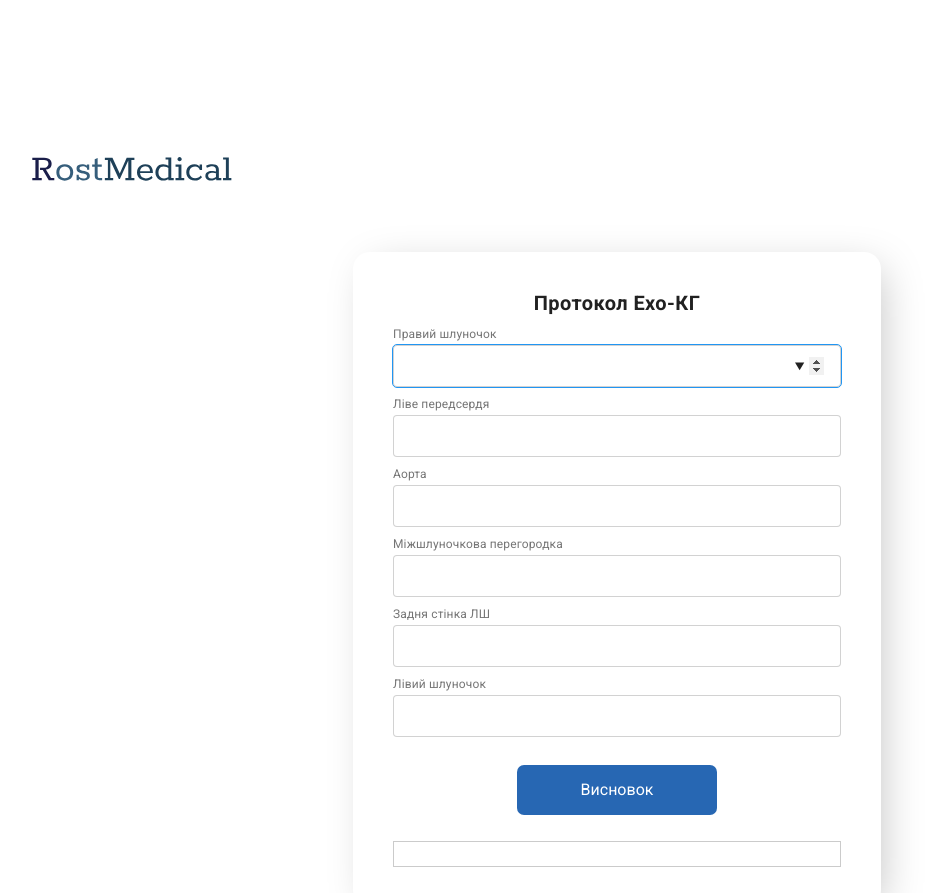
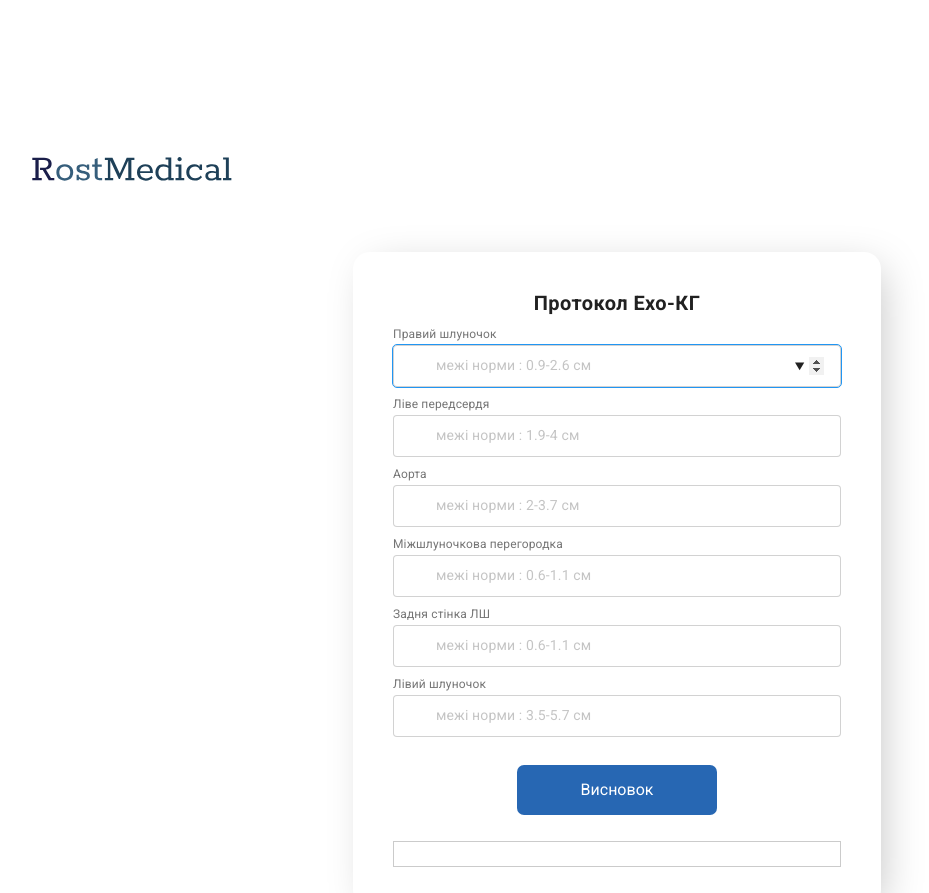
Before and after one commit to rostykwave/echo, a plain HTML site: page index.html in a window 1280 px wide. Shown: the top 893 px of the page, without its empty margins (23-952 px from the left). Drawn offline with nearby package versions, Linux system fonts and the light colour scheme.

Commit message:
placeholders

```diff
--- a/app.js
+++ b/app.js
@@ -69,7 +69,7 @@ function calculateEcho() {
     }
 
     ///Виведення інформації
-    result.innerHTML = rvResult + laResult + aortaResult + wallsResult + lvResult + norma ;
+    result.innerHTML = rvResult + laResult + aortaResult + lvResult + wallsResult + norma ;
 }
 
 
--- a/index.html
+++ b/index.html
@@ -26,37 +26,37 @@
                 <!-- Правий шлуночок -->
                 <label class="form__field">
                     <span class="form__label">Правий шлуночок</span>
-                    <input class="form__input" list="rv-sizes" type="number" name="rv"  id="rv" autofocus>
+                    <input class="form__input" placeholder="межі норми : 0.9-2.6 см" list="rv-sizes" type="number" name="rv"  id="rv" autofocus>
                 </label>
 
                 <!-- Ліве передсердя -->
                 <label class="form__field">
                     <span class="form__label">Ліве передсердя</span>
-                    <input class="form__input" list="la_aorta-sizes" type="number" name="la"  id="la">
+                    <input class="form__input" placeholder="межі норми : 1.9-4 см" list="la_aorta-sizes" type="number" name="la"  id="la">
                 </label>
 
                 <!-- Аорта -->
                 <label class="form__field">
                     <span class="form__label">Аорта</span>
-                    <input class="form__input" list="la_aorta-sizes" type="number" name="aorta" id="aorta">
+                    <input class="form__input" placeholder="межі норми : 2-3.7 см" list="la_aorta-sizes" type="number" name="aorta" id="aorta">
                 </label>
 
                 <!-- Міжшлуночкова перегородка -->
                 <label class="form__field">
                     <span class="form__label">Міжшлуночкова перегородка</span>
-                    <input class="form__input" list="wall-sizes" type="number" name="ivs"  id="ivs">
+                    <input class="form__input" placeholder="межі норми : 0.6-1.1 см" list="wall-sizes" type="number" name="ivs"  id="ivs">
                 </label>
 
                 <!-- Задня стінка ЛШ -->
                 <label class="form__field">
                     <span class="form__label">Задня стінка ЛШ</span>
-                    <input class="form__input" list="wall-sizes" type="number" name="lvWall"  id="lvWall">
+                    <input class="form__input" placeholder="межі норми : 0.6-1.1 см" list="wall-sizes" type="number" name="lvWall"  id="lvWall">
                 </label>
 
                 <!-- Лівий шлуночок -->
                 <label class="form__field">
                     <span class="form__label">Лівий шлуночок</span>
-                    <input class="form__input" list="lv-sizes" type="number" name="lv" id="lv">
+                    <input class="form__input" placeholder="межі норми : 3.5-5.7 см" list="lv-sizes" type="number" name="lv" id="lv">
                 </label>
 
                 <button class="button" id="btn">Висновок</button>
--- a/sass/components/_form.scss
+++ b/sass/components/_form.scss
@@ -67,6 +67,10 @@
   color: $secondary-txt;
 
   transition: border 250ms cubic-bezier(0.4, 0, 0.2, 1);
+
+  &::placeholder {
+    color: rgba(0, 0, 0, 0.23);
+  }
 
   &:focus-visible {
     outline: 1px solid $hover-accent;
```
Also changed, not shown: css/main.css, css/main.min.css, 2 other files.
